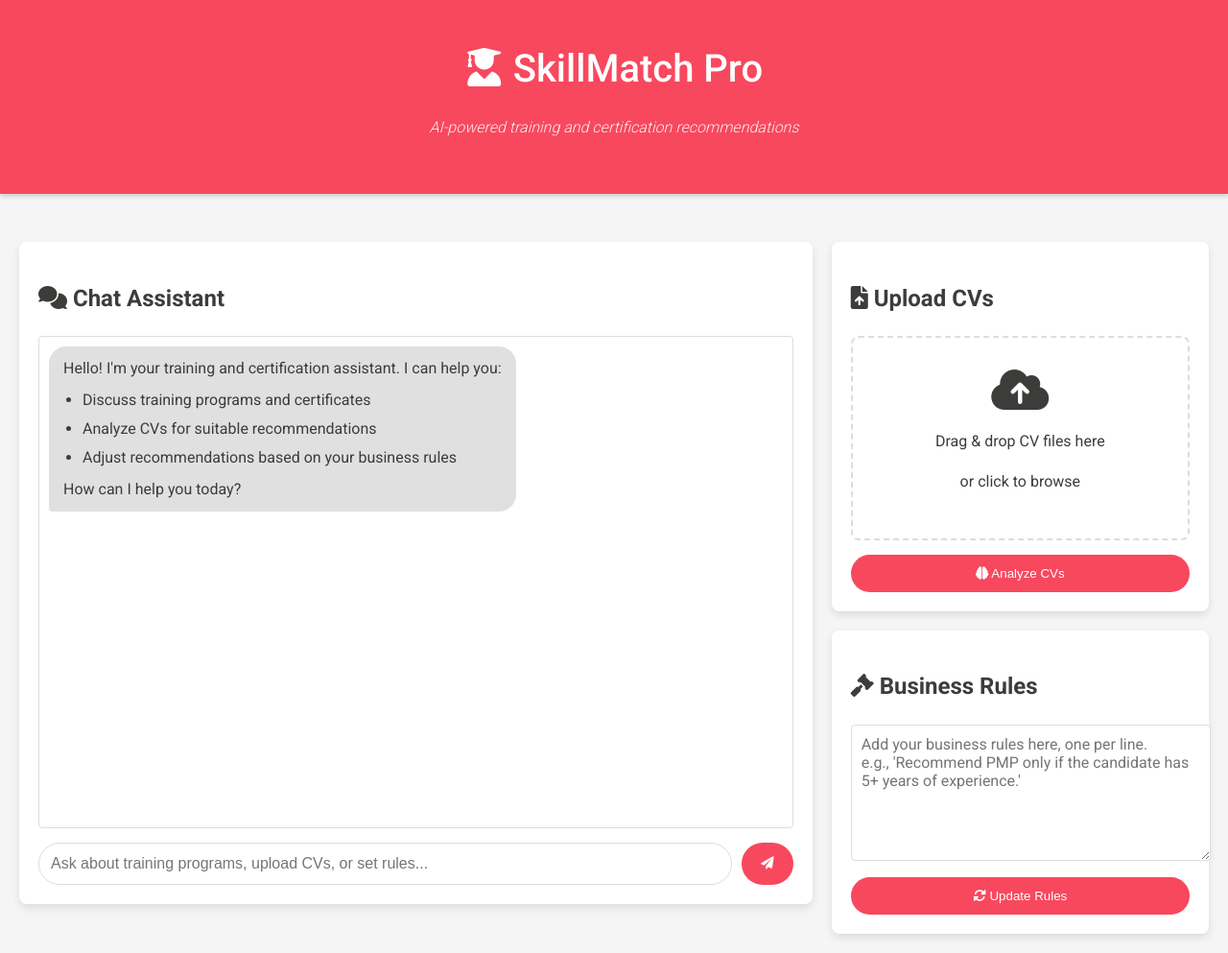
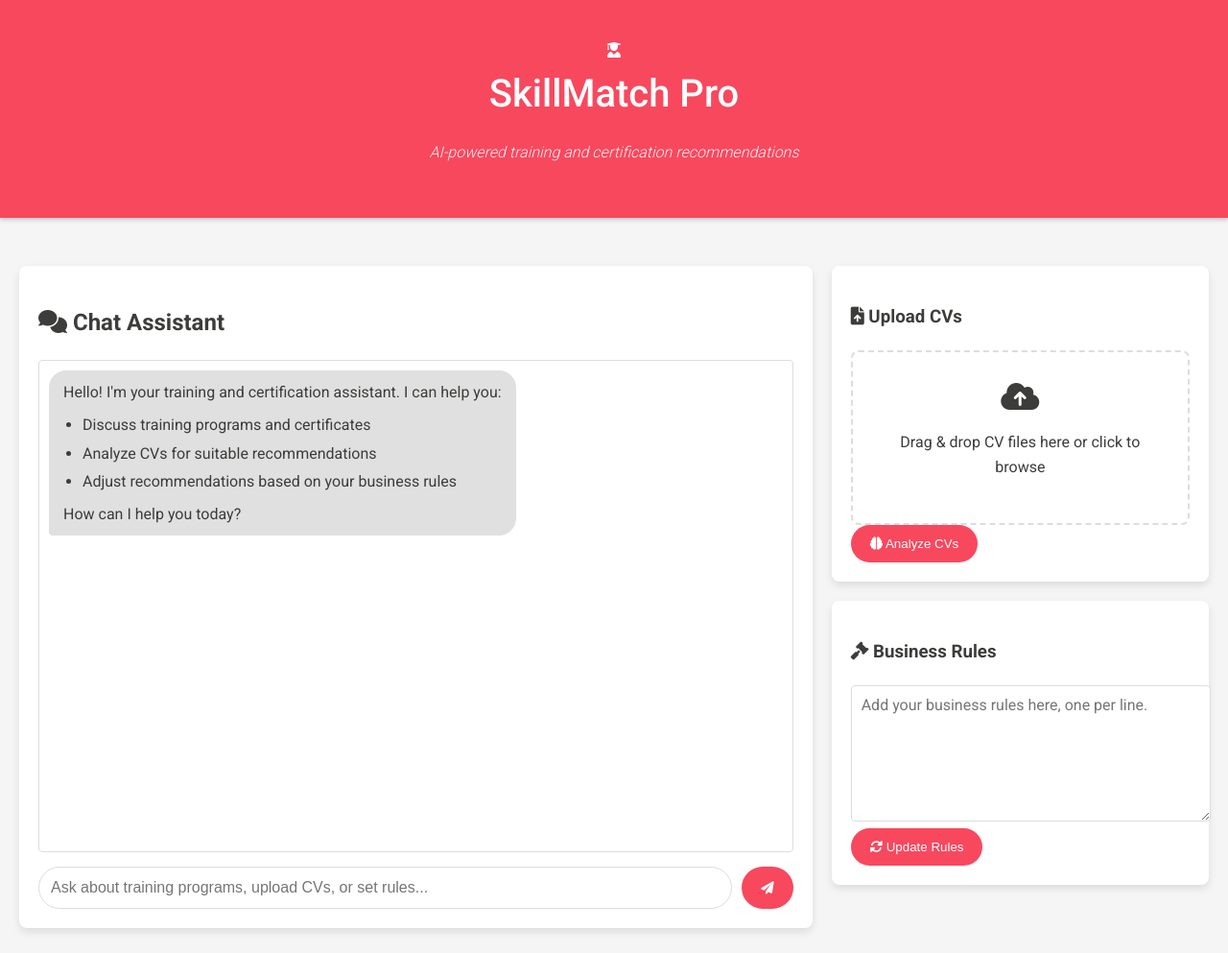
Before and after one commit to omar-shandaq/AI-Agent-CV-v2, a plain HTML site: page index.html in a window 1280 px wide. Shown: the whole page at 96% size. Drawn offline with nearby package versions, Linux system fonts and the light colour scheme; a script that the page names is missing.

Commit message:
Update index.html

```diff
--- a/index.html
+++ b/index.html
@@ -25,27 +25,28 @@
 </head>
 <body>
   <!-- Application Header -->
-  <header>
-    <div class="container">
-      <h1>
-        <i class="fas fa-user-graduate"></i> SkillMatch Pro
-      </h1>
-      <p class="tagline">
-        AI-powered training and certification recommendations
-      </p>
+  <header class="site-header">
+    <div class="site-header-inner container">
+      <div class="brand">
+        <i class="fas fa-user-graduate"></i>
+        <div>
+          <h1>SkillMatch Pro</h1>
+          <p class="tagline">AI-powered training and certification recommendations</p>
+        </div>
+      </div>
     </div>
   </header>
 
   <!-- Main Content Container -->
-  <div class="container">
+  <main class="container">
     <div class="main-content">
       <!-- Chat Interface Section -->
-      <section class="chat-section">
-        <h2>
-          <i class="fas fa-comments"></i> Chat Assistant
-        </h2>
-        <div class="chat-messages" id="chat-messages">
-          <!-- Initial bot message -->
+      <section class="chat-section card" aria-label="Chat Assistant">
+        <div class="section-header">
+          <h2><i class="fas fa-comments"></i> Chat Assistant</h2>
+        </div>
+
+        <div id="chat-messages" class="chat-messages" aria-live="polite">
           <div class="message bot-message">
             Hello! I'm your training and certification assistant. I can help you:
             <ul>
@@ -56,101 +57,49 @@
             How can I help you today?
           </div>
         </div>
-        <!-- Chat Input Area -->
+
         <div class="chat-input">
-          <input
-            type="text"
-            id="user-input"
-            placeholder="Ask about training programs, upload CVs, or set rules..."
-          />
-          <button id="send-button">
-            <i class="fas fa-paper-plane"></i>
-          </button>
+          <input id="user-input" type="text" placeholder="Ask about training programs, upload CVs, or set rules..." autocomplete="off" />
+          <button id="send-button"><i class="fas fa-paper-plane"></i></button>
         </div>
       </section>
 
-      <!-- Side Panel for Upload and Rules -->
-      <div class="side-panel">
-        <!-- CV Upload Section -->
-        <section class="panel-section upload-section">
-          <h2>
-            <i class="fas fa-file-upload"></i> Upload CVs
-          </h2>
-          <div class="file-upload-area" id="cv-upload-area">
-            <i class="fas fa-cloud-upload-alt fa-3x"></i>
-            <p>Drag & drop CV files here</p>
-            <p>or click to browse</p>
-            <!-- Hidden file input to handle file selection -->
-            <input
-              type="file"
-              id="file-input"
-              multiple
-              accept=".pdf,.docx,.txt"
-            />
+      <!-- Side panel -->
+      <aside class="side-panel">
+        <section class="panel-section card upload-section">
+          <h3><i class="fas fa-file-upload"></i> Upload CVs</h3>
+          <div id="cv-upload-area" class="file-upload-area" tabindex="0">
+            <i class="fas fa-cloud-upload-alt fa-2x"></i>
+            <p class="muted">Drag & drop CV files here or click to browse</p>
+            <input id="file-input" type="file" multiple accept=".pdf,.docx,.txt" />
           </div>
-          <button
-            id="analyze-button"
-            style="width: 100%; margin-top: 15px;"
-          >
-            <i class="fas fa-brain"></i> Analyze CVs
-          </button>
-          <!-- Status messages for file upload -->
-          <div id="upload-status"></div>
+          <button id="analyze-button" class="primary action-full"><i class="fas fa-brain"></i> Analyze CVs</button>
+          <div id="upload-status" class="status-area"></div>
         </section>
 
-        <!-- ===================== CV RESULTS MODAL ===================== -->
-        <!-- <div id="cvModal" class="modal">
-          <div class="modal-content">
-            <span class="close-modal">&times;</span>
-
-            <h2>CV Analysis Results</h2>
-
-            <div id="cvTabsContainer"></div>
-
-            <div id="cvResultsContainer" class="tab-content-container"></div>
-
-            <button id="submitCvReview" class="primary-btn">Submit</button>
-          </div>
-        </div> -->
-        <!-- ============================================================ -->
-         <!-- ================= CV REVIEW MODAL ===================== -->
-          <div id="cvModal" class="cv-modal">
-            <div class="cv-modal-content">
-
-              <span class="cv-close-btn">&times;</span>
-
-              <h2>CV Analysis Review</h2>
-
-              <div id="cvTabsContainer" class="cv-tabs"></div>
-
-              <div id="cvResultsContainer" class="cv-results"></div>
-
-              <button id="submitCvReview" class="cv-submit-btn">Submit</button>
-            </div>
-          </div>
-        <!-- ======================================================== -->
+        <section class="panel-section card rules-section">
+          <h3><i class="fas fa-gavel"></i> Business Rules</h3>
+          <textarea id="rules-input" placeholder="Add your business rules here, one per line."></textarea>
+          <button id="update-rules" class="primary action-full"><i class="fas fa-sync-alt"></i> Update Rules</button>
+          <div id="rules-status" class="status-area"></div>
+        </section>
+      </aside>
+    </div>
 
 
-        <!-- Business Rules Section -->
-        <section class="panel-section rules-section">
-          <h2>
-            <i class="fas fa-gavel"></i> Business Rules
-          </h2>
-          <textarea
-            id="rules-input"
-            placeholder="Add your business rules here, one per line.&#10;e.g., 'Recommend PMP only if the candidate has 5+ years of experience.'"
-          ></textarea>
-          <button
-            id="update-rules"
-            style="width: 100%; margin-top: 10px;"
-          >
-            <i class="fas fa-sync-alt"></i> Update Rules
-          </button>
+    <div id="cvModal" class="cv-modal" role="dialog" aria-modal="true" aria-labelledby="cvModalTitle" hidden>
+      <div class="cv-modal-content">
+        <button class="cv-close-btn" aria-label="Close CV modal">&times;</button>
+        <h2 id="cvModalTitle">CV Analysis Review</h2>
+
+        <div id="cvTabsContainer" class="cv-tabs" role="tablist"></div>
+        <div id="cvResultsContainer" class="cv-results" role="region"></div>
+        <button id="submitCvReview" class="cv-submit-btn">Submit</button>
+      </div>
+    </div>
+        <!-- ======================================================== -->
           <!-- Status messages for rule updates -->
           <div id="rules-status"></div>
-        </section>
-      </div>
-    </div>
 
     <!-- Section to Display Analysis Results -->
     <section class="results-section hidden" id="results-section">
@@ -159,9 +108,8 @@
       </h2>
       <div id="recommendations-container">
         <!-- Results will be dynamically populated here by JavaScript -->
-      </div>
     </section>
-  </div>
+  </main>
 
   <!-- External Libraries for File Parsing -->
   <!-- PDF.js for parsing PDF files -->
@@ -176,7 +124,7 @@
   <!-- You can implement this however you like; see README for details. -->
   <script src="config.js"></script>
 
-  <!-- Modular scripts -->
+  <!-- Main Application JavaScript -->
   <script type="module" src="constants.js"></script>
   <script type="module" src="prompts.js"></script>
   <script type="module" src="storage-catalog.js"></script>
```
